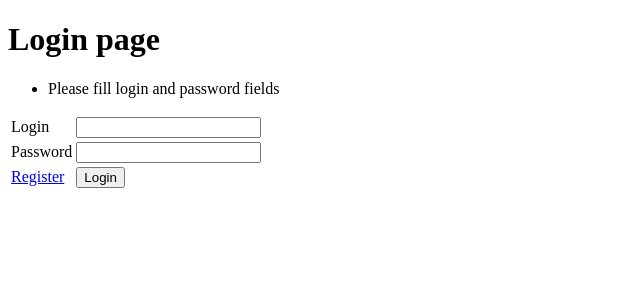
After one commit to smoothbronx/flaskWeather, a Flask app: a page that uses templates/login.html in a window 1280 px wide. The commit adds this page. Shown: the top 300 px of the page, without its empty margins (0-640 px from the left). Run offline with Flask 2, Linux system fonts and the light colour scheme.

Commit message:
Day 2. Added user authorization. Each user can now choose cities individually for themselves. in the next few days I'm going to adjust the design and edit the code

```diff
--- a/main.py
+++ b/main.py
@@ -1,60 +1,71 @@
 import requests
-from flask import Flask, render_template, request, redirect, url_for, flash
+from flask import Flask, render_template, redirect, url_for, request, flash
+from flask_login import login_user, login_required, logout_user, UserMixin, LoginManager, current_user
+from werkzeug.security import check_password_hash, generate_password_hash
 from flask_sqlalchemy import SQLAlchemy
 
 app = Flask(__name__)
 app.config['DEBUG'] = True
 app.config['SQLALCHEMY_DATABASE_URI'] = 'sqlite:///weather.db'
-app.config['SQLALCHEMY_TRACK_MODIFICATIONS'] = False
+app.config['SQLALCHEMY_TRACK_MODIFICATIONS'] = True
 app.config['SECRET_KEY'] = 'bronxSN'
+db = SQLAlchemy(app)
+manager = LoginManager(app)
 
-db = SQLAlchemy(app)
+
+class User(db.Model, UserMixin):
+    id = db.Column(db.Integer, primary_key=True)
+    login = db.Column(db.String(128), nullable=False, unique=True)
+    password = db.Column(db.String(255), nullable=False)
+
+
+@manager.user_loader
+def load_user(user_id):
+    return User.query.get(user_id)
+
 
 class City(db.Model):
     id = db.Column(db.Integer, primary_key=True)
     name = db.Column(db.String(50), nullable=False)
+    userid = db.Column(nullable=False)
+
 
 def get_weather_data(city):
     url = f'http://api.openweathermap.org/data/2.5/weather?q={ city }&units=metric&appid=271d1234d3f497eed5b1d80a07b3fcd1'
     r = requests.get(url).json()
     return r
 
+
+
 @app.route('/')
+@login_required
 def index_get():
-    cities = City.query.all()
-
+    cities = City.query.filter_by(userid=current_user.id)
     weather_data = []
-
     for city in cities:
-
         r = get_weather_data(city.name)
-        print(r)
+        print(current_user.id)
 
         weather = {
-            'city' : city.name,
-            'temperature' : r['main']['temp'],
-            'description' : r['weather'][0]['description'],
-            'icon' : r['weather'][0]['icon'],
+            'city': city.name,
+            'temperature': r['main']['temp'],
+            'description': r['weather'][0]['description'],
+            'icon': r['weather'][0]['icon'],
         }
+        weather_data.append(weather)
+    return render_template('index.html', weather_data=weather_data)
 
-        weather_data.append(weather)
-
-
-    return render_template('index.html', weather_data=weather_data)
 
 @app.route('/', methods=['POST'])
 def index_post():
     err_msg = ''
     new_city = request.form.get('city')
-
     if new_city:
-        existing_city = City.query.filter_by(name=new_city).first()
-
+        existing_city = City.query.filter_by(userid=current_user.id, name=new_city).first()
         if not existing_city:
             new_city_data = get_weather_data(new_city)
-
             if new_city_data['cod'] == 200:
-                new_city_obj = City(name=new_city)
+                new_city_obj = City(name=new_city, userid=current_user.id)
 
                 db.session.add(new_city_obj)
                 db.session.commit()
@@ -67,17 +78,70 @@ def index_post():
         flash(err_msg, 'error')
     else:
         flash('City added succesfully!')
+    return redirect(url_for('index_get'))
 
-    return redirect(url_for('index_get'))
 
 @app.route('/delete/<name>')
 def delete_city(name):
-    city = City.query.filter_by(name=name).first()
+    city = City.query.filter_by(userid=current_user.id, name=name).first()
     db.session.delete(city)
     db.session.commit()
 
     flash(f'Successfully deleted { city.name }', 'success')
     return redirect(url_for('index_get'))
 
+
+@app.route('/login', methods=['GET', 'POST'])
+def login_page():
+    login = request.form.get('login')
+    password = request.form.get('password')
+    if login and password:
+        user = User.query.filter_by(login=login).first()
+        if user and check_password_hash(user.password, password):
+            login_user(user)
+            return redirect('/')
+        else:
+            flash('Login or password is not correct')
+    else:
+        flash('Please fill login and password fields')
+    return render_template('login.html')
+
+
+@app.route('/register', methods=['GET', 'POST'])
+def register():
+    login = request.form.get('login')
+    password = request.form.get('password')
+    password2 = request.form.get('password2')
+
+    if request.method == 'POST':
+        if not (login or password or password2):
+            flash('Please, fill all fields!')
+        elif password != password2:
+            flash('Passwords are not equal!')
+        else:
+            hash_pwd = generate_password_hash(password)
+            new_user = User(login=login, password=hash_pwd)
+            db.session.add(new_user)
+            db.session.commit()
+
+            return redirect(url_for('login_page'))
+
+    return render_template('register.html')
+
+
+@app.route('/logout', methods=['GET', 'POST'])
+@login_required
+def logout():
+    logout_user()
+    return redirect(url_for('login_page'))
+
+
+@app.after_request
+def redirect_to_signin(response):
+    if response.status_code == 401:
+        return redirect(url_for('login_page') + '?next=' + request.url)
+    return response
+
+
 if __name__ == '__main__':
     app.run(port=8080, host='127.0.0.1')
--- /dev/null
+++ b/templates/login.html
@@ -0,0 +1,37 @@
+<!DOCTYPE html>
+<html lang="en">
+<head>
+    <meta charset="UTF-8">
+    <title>Title</title>
+</head>
+<body>
+<h1>Login page</h1>
+
+{% with messages = get_flashed_messages() %}
+  {% if messages %}
+    <ul class=flashes>
+    {% for message in messages %}
+      <li>{{ message }}</li>
+    {% endfor %}
+    </ul>
+  {% endif %}
+{% endwith %}
+
+<form method="POST">
+    <table>
+        <tr>
+            <td>Login</td>
+            <td><input type="text" name="login"></td>
+        </tr>
+        <tr>
+            <td>Password</td>
+            <td><input type="password" name="password"></td>
+        </tr>
+        <tr>
+            <td><a href="{{ url_for('register') }}">Register</a></td>
+            <td><input type="submit" value="Login"></td>
+        </tr>
+    </table>
+</form>
+</body>
+</html>
```
Also changed, not shown: static/css/style.css (+24 -9 lines), templates/hello.html (added, +10 -0 lines), templates/index.html (+8 -4 lines), templates/register.html (added, +41 -0 lines), static/images/logo.jpg (added), static/images/logo2.jpg (added), weather.db.
